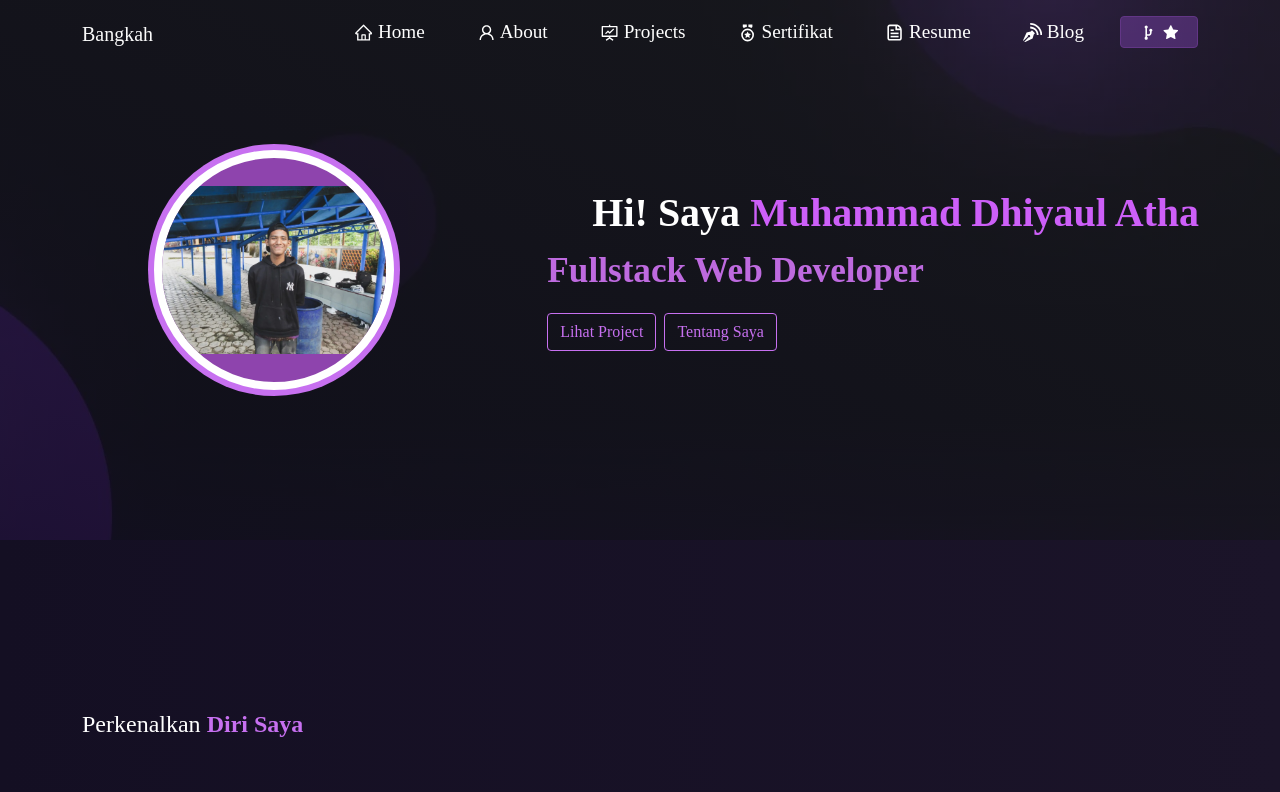
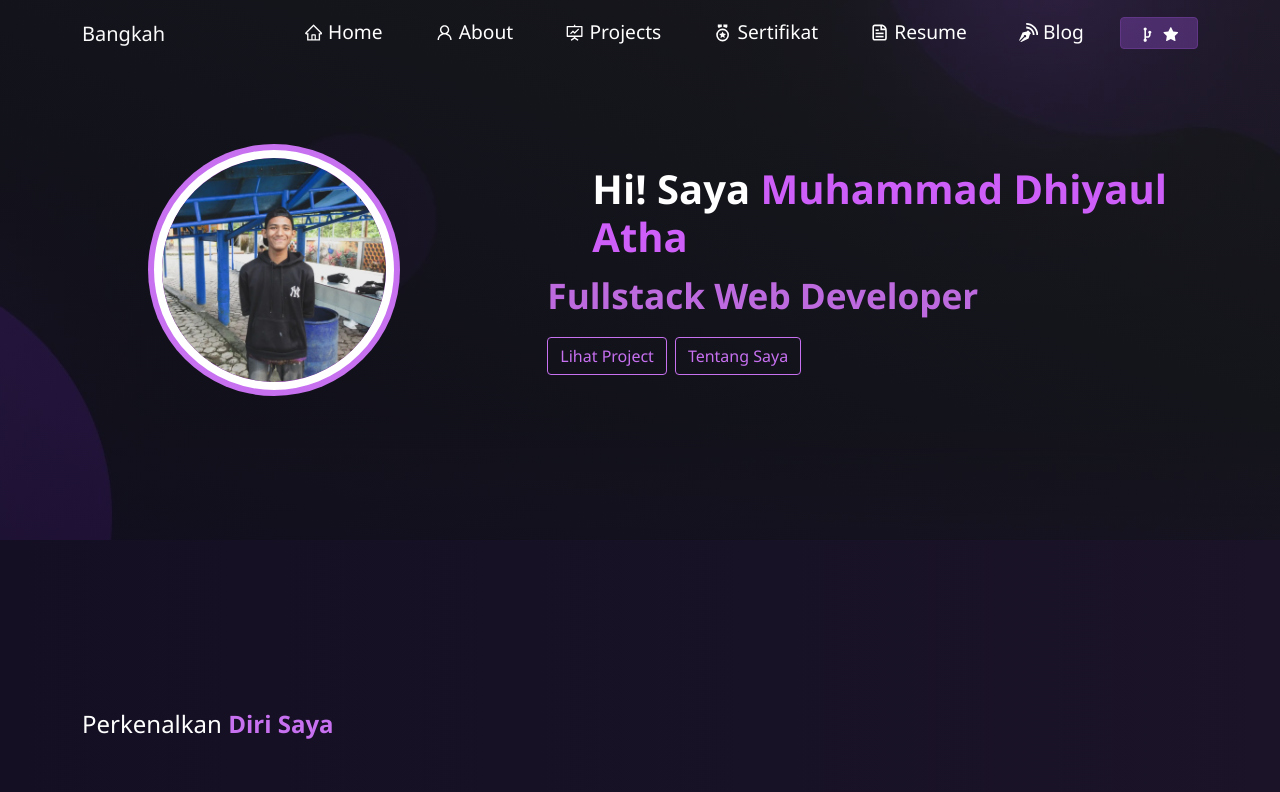
Before and after one commit to Bangkah/portfolio, a React (Create React App) app: page / in a window 1280 px wide. Shown: the top 792 px of the page. Built offline with nearby package versions, Linux system fonts and the light colour scheme.

Commit message:
Fix mobile nav avatar and SEO headers

```diff
--- a/public/index.html
+++ b/public/index.html
@@ -9,12 +9,13 @@
   style-src 'self' 'unsafe-inline' https://fonts.googleapis.com https://cdn.jsdelivr.net;
   font-src 'self' https://fonts.gstatic.com https://cdn.jsdelivr.net;
   img-src 'self' data: https://www.googletagmanager.com https://avatars.githubusercontent.com https://pagead2.googlesyndication.com https://googleads.g.doubleclick.net;
-  frame-src https://googleads.g.doubleclick.net https://tpc.googlesyndication.com;
+  frame-src 'self' blob: https://googleads.g.doubleclick.net https://tpc.googlesyndication.com;
   connect-src 'self' https://github-contributions-api.jogruber.de https://vitals.vercel-insights.com https://googleads.g.doubleclick.net;
   ">
   <!-- Preconnect Google Fonts for performance -->
   <link rel="preconnect" href="https://fonts.googleapis.com" crossorigin>
   <link rel="preconnect" href="https://fonts.gstatic.com" crossorigin>
+  <link rel="stylesheet" href="https://fonts.googleapis.com/css2?family=Raleway:wght@500&display=swap">
   <meta name="viewport" content="width=device-width, initial-scale=1" />
   <meta name="theme-color" content="#000000" />
 
--- a/src/components/Home/Home.js
+++ b/src/components/Home/Home.js
@@ -9,20 +9,6 @@ const HomeSecondary = React.lazy(() => import("./HomeSecondary"));
 
 function Home() {
   const navigate = useNavigate();
-  const [isMobile, setIsMobile] = React.useState(() => {
-    if (typeof window === "undefined") {
-      return false;
-    }
-    return window.matchMedia("(max-width: 767px)").matches;
-  });
-
-  React.useEffect(() => {
-    const media = window.matchMedia("(max-width: 767px)");
-    const apply = () => setIsMobile(media.matches);
-    apply();
-    media.addEventListener("change", apply);
-    return () => media.removeEventListener("change", apply);
-  }, []);
 
   const [showSecondarySections, setShowSecondarySections] = React.useState(false);
 
@@ -51,25 +37,8 @@ function Home() {
 
         <Container fluid className="home-section px-2 px-sm-4" id="home">
           <Row className="justify-content-center align-items-center flex-column-reverse flex-md-row" style={{ minHeight: "60vh" }}>
-            {!isMobile && (
-            <Col xs={12} md={5} className="d-flex justify-content-center align-items-center mb-4 mb-md-0">
-              <div
-                style={{
-                  background: "#8e44ad",
-                  borderRadius: "50%",
-                  border: "8px solid #fff",
-                  boxShadow: "0 0 0 6px #c770f0",
-                  width: "240px",
-                  height: "240px",
-                  aspectRatio: "1/1",
-                  overflow: "hidden",
-                  display: "flex",
-                  alignItems: "center",
-                  justifyContent: "center",
-                  maxWidth: "90vw",
-                  minWidth: "120px"
-                }}
-              >
+            <Col xs={12} md={5} className="home-hero-media d-none d-md-flex justify-content-center align-items-center mb-4 mb-md-0">
+              <div className="home-profile-wrapper">
                 <SmartImage
                   src={profilImg}
                   alt="Foto Profil Muhammad Dhiyaul Atha"
@@ -78,7 +47,7 @@ function Home() {
                   loading="eager"
                   decoding="async"
                   fetchPriority="high"
-                  className="img-fluid"
+                  className="img-fluid home-profile-image"
                   style={{
                     width: "100%",
                     height: "100%",
@@ -88,8 +57,7 @@ function Home() {
                 />
               </div>
             </Col>
-            )}
-            <Col xs={12} md={7} className="d-flex flex-column align-items-center align-items-md-start justify-content-center mt-2 mt-md-0 text-center text-md-start">
+            <Col xs={12} md={7} className="home-hero-text d-flex flex-column align-items-center align-items-md-start justify-content-center mt-2 mt-md-0 text-center text-md-start">
               <h1 className="heading-name" style={{ fontWeight: 700, color: "#fff" }}>
                 Hi! Saya <strong className="main-name">Muhammad Dhiyaul Atha</strong>
               </h1>
--- a/src/components/Navbar.js
+++ b/src/components/Navbar.js
@@ -4,6 +4,7 @@ import Nav from "react-bootstrap/Nav";
 import Container from "react-bootstrap/Container";
 import Button from "react-bootstrap/Button";
 import { Link } from "react-router-dom";
+import profilImg from "../Assets/profil.webp";
 import { CgGitFork } from "react-icons/cg";
 import { ImBlog } from "react-icons/im";
 import {
@@ -43,6 +44,9 @@ function NavBar() {
         <Navbar.Brand href="/" aria-label="Home">
           Bangkah
         </Navbar.Brand>
+        <div className="navbar-mobile-profile d-md-none" aria-hidden="true">
+          <img src={profilImg} alt="" loading="lazy" decoding="async" />
+        </div>
         <Navbar.Toggle
           aria-controls="responsive-navbar-nav"
           onClick={() => {
--- a/src/index.css
+++ b/src/index.css
@@ -1,7 +1,6 @@
-@import url("https://fonts.googleapis.com/css2?family=Raleway:wght@500&display=swap");
 body {
   margin: 0;
-  font-family: "Raleway", serif !important;
+  font-family: "Raleway", "Segoe UI", Arial, sans-serif !important;
   -webkit-font-smoothing: antialiased;
   -moz-osx-font-smoothing: grayscale;
   background-image: linear-gradient(to left, rgb(27 20 41), rgb(20 15 35));
--- a/src/style.css
+++ b/src/style.css
@@ -186,6 +186,10 @@ button:focus {
   font-size: 1.2rem !important;
 }
 
+.navbar .container {
+  position: relative;
+}
+
 .navbar-toggler {
   position: relative !important;
   background-color: transparent !important;
@@ -246,6 +250,29 @@ button:focus {
   .navbar-nav .nav-item a::after {
     display: none !important;
   }
+  .navbar-mobile-profile {
+    position: absolute;
+    right: 60px;
+    top: 10px;
+    width: 34px;
+    height: 34px;
+    border-radius: 50%;
+    overflow: hidden;
+    border: 2px solid #fff;
+    box-shadow: 0 0 0 2px #c770f0;
+    background: #8e44ad;
+  }
+  .navbar-mobile-profile img {
+    width: 100%;
+    height: 100%;
+    object-fit: cover;
+    display: block;
+    border-radius: 50%;
+  }
+}
+
+.navbar-mobile-profile {
+  display: none;
 }
 .navbar-brand {
   color: rgb(250, 250, 250) !important;
@@ -373,6 +400,31 @@ button:focus {
   text-align: left;
 }
 
+.home-profile-wrapper {
+  background: #8e44ad;
+  border-radius: 50%;
+  border: 8px solid #fff;
+  box-shadow: 0 0 0 6px #c770f0;
+  width: 240px;
+  height: 240px;
+  aspect-ratio: 1 / 1;
+  overflow: hidden;
+  display: flex;
+  align-items: center;
+  justify-content: center;
+  max-width: 90vw;
+  min-width: 120px;
+}
+
+.home-profile-wrapper picture,
+.home-profile-image {
+  width: 100% !important;
+  height: 100% !important;
+  display: block !important;
+  border-radius: 50% !important;
+  object-fit: cover !important;
+}
+
 .heading {
   font-size: 2.4em !important;
   padding-left: 50px !important;
@@ -403,10 +455,26 @@ button:focus {
     background-size: cover;
   }
 
+  .home-hero-text {
+    padding-top: 24px !important;
+  }
+
+  .heading,
+  .heading-name {
+    padding-left: 0 !important;
+  }
+
+  .heading-name {
+    font-size: 2rem !important;
+    line-height: 1.25 !important;
+  }
+
   .Typewriter__wrapper {
     font-size: 1.4em !important;
     font-weight: 500 !important;
-    position: absolute !important;
+    position: static !important;
+    display: block !important;
+    margin-top: 6px !important;
   }
   .Typewriter__cursor {
     display: none !important;
```
Also changed, not shown: public/robots.txt.
